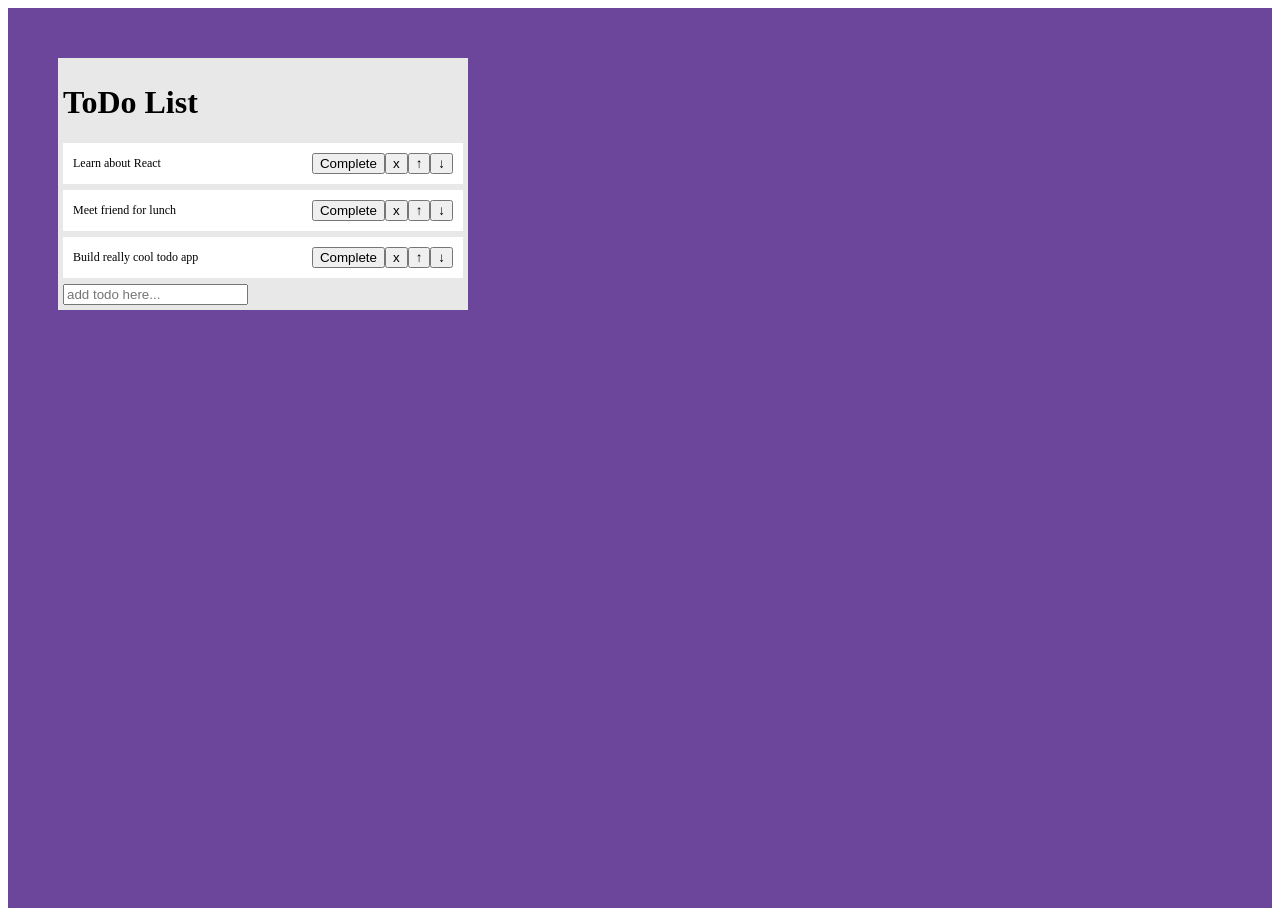
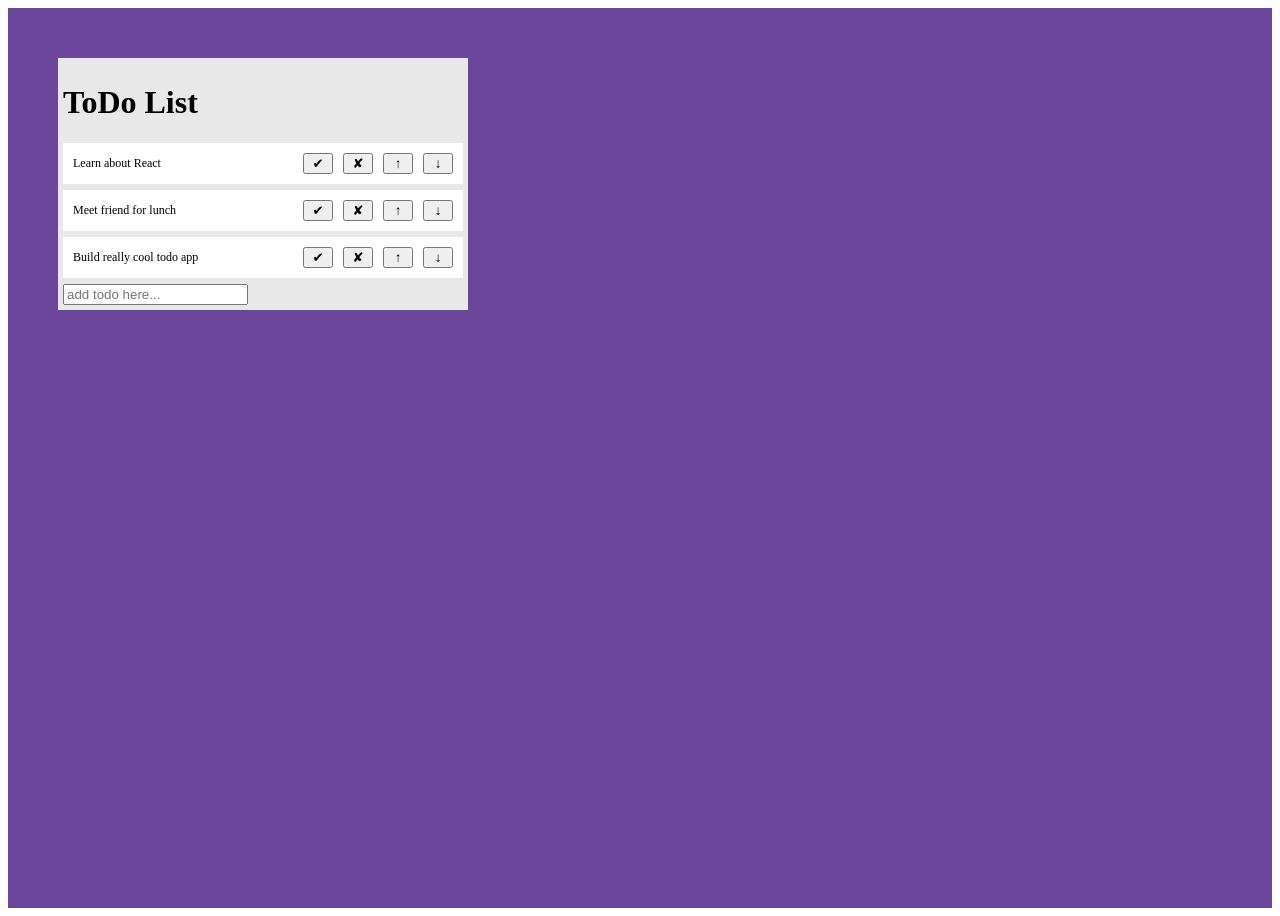
Before and after one commit to Ms-KL-Codes/todo-list, a React (Vite) app: page / in a window 1280 px wide. Built offline with nearby package versions, Linux system fonts and the light colour scheme.

Commit message:
button formatting

```diff
--- a/src/components/TodoItem/TodoItem.css
+++ b/src/components/TodoItem/TodoItem.css
@@ -8,6 +8,18 @@
     justify-content: space-between;
 }
 
-.complete {
+.complete .todo-text {
     text-decoration: line-through;
+    color: gray;
 }
+
+.button-block {
+    display: flex;
+}
+
+.item-button {
+    margin-left:10px;
+    width: 30px;
+}
+
+/* https://stackoverflow.com/questions/31198170/want-to-add-spacing-between-buttons */
--- a/src/components/TodoItem/TodoItem.jsx
+++ b/src/components/TodoItem/TodoItem.jsx
@@ -12,14 +12,14 @@ function ToDoItem(props) {
     return (
         <div className={`todo ${todo.isComplete ? "complete": ""}`}>
         {/* if the todo = complete, class name is complete, otherwise there is no classname */}
-        {todo.text}
-        <div>
-        <button onClick={() => completeTodo(index)}>
-            {todo.isComplete ? "Undo" : "Complete"}
-            </button>
-        <button onClick={() => removeTodo(index)}>x</button>
-        <button onClick={() => moveUp(index)}>↑</button>
-        <button onClick={() => moveDown(index)}>↓</button>
+        <div className="todo-text">{todo.text}</div>
+        <div className="button-block">
+            <button className="item-button" onClick={() => completeTodo(index)}>
+                {todo.isComplete ? "\u21A9" : "\u2714"}
+                </button>
+            <button className="item-button" onClick={() => removeTodo(index)}>&#10008;</button>
+            <button className="item-button" onClick={() => moveUp(index)}>↑</button>
+            <button className="item-button" onClick={() => moveDown(index)}>↓</button>
         </div>
         </div>
     );
```
